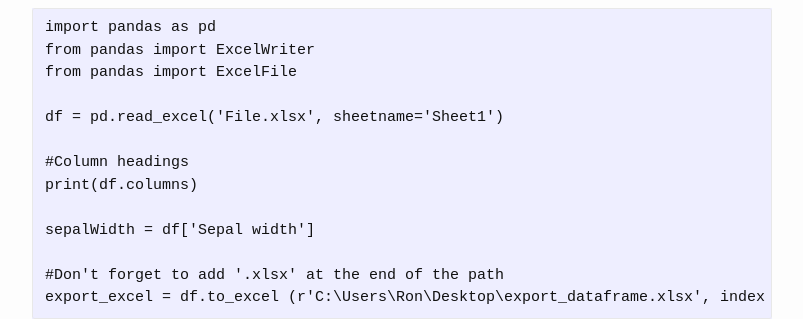
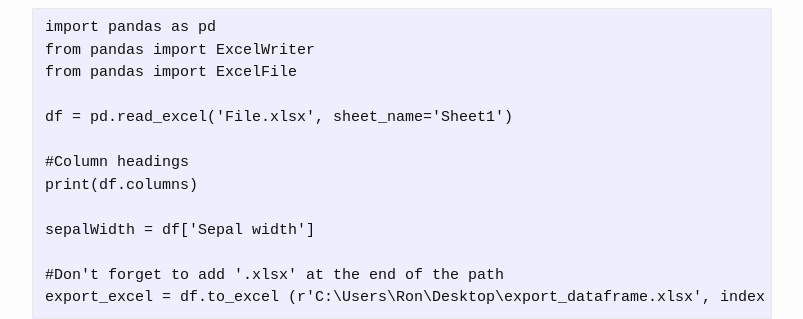
Before and after one commit to josephstalin117/josephstalin117.github.io, a Jekyll site: the page built from _posts/2018-3-13-pandas.markdown, in a window 1280 px wide and 900 px high, scrolled down 16634 px. Shown: the part 241-560 px from the top of the window, without its empty margins (238-1041 px from the left). Built offline with Jekyll 4.4.1, drawn with Linux system fonts in a browser that asks for light colours.

Commit message:
fix bug of xlsx import

```diff
--- a/_posts/2018-3-13-pandas.markdown
+++ b/_posts/2018-3-13-pandas.markdown
@@ -740,7 +740,7 @@ import pandas as pd
 from pandas import ExcelWriter
 from pandas import ExcelFile
 
-df = pd.read_excel('File.xlsx', sheetname='Sheet1')
+df = pd.read_excel('File.xlsx', sheet_name='Sheet1')
 
 #Column headings
 print(df.columns)
```
